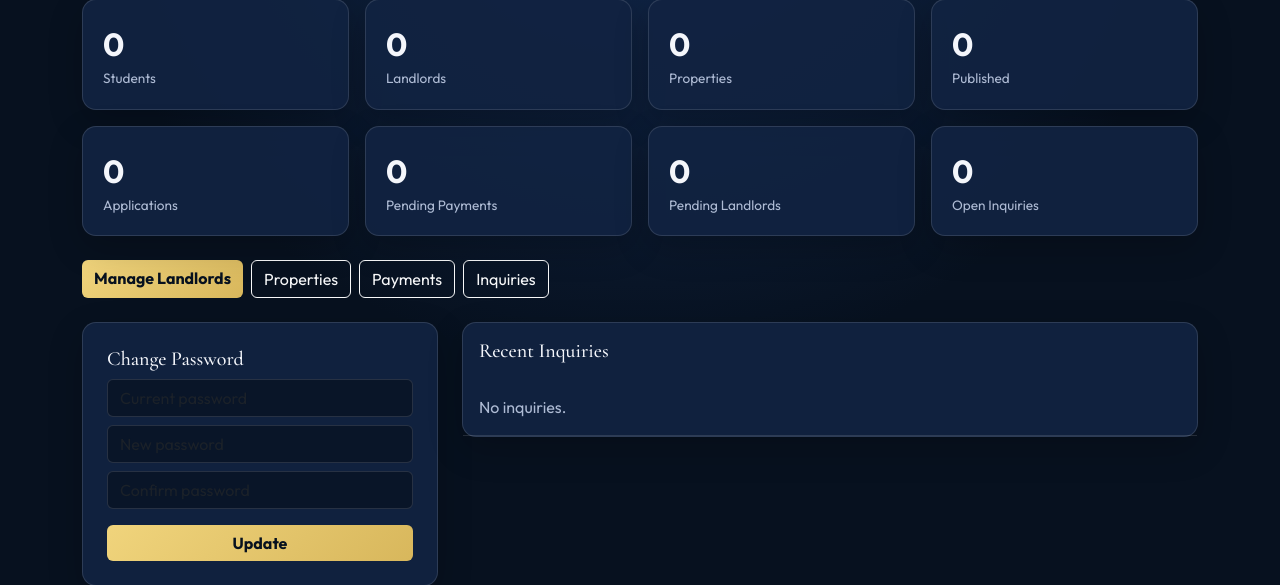
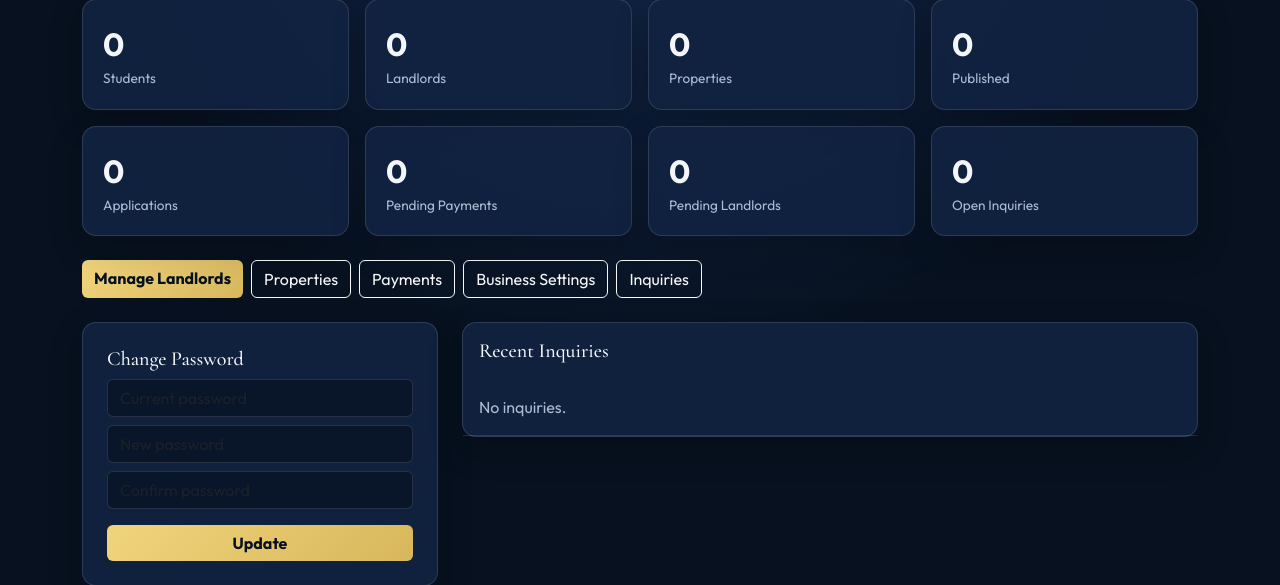
Before and after one commit to tarieciphertech/homebridge, a Flask app: page /admin/dashboard in a window 1280 px wide. Shown: the part 212-797 px from the top of the page. Run offline with Flask 3, Linux system fonts and the light colour scheme; a user stored in the database is signed in; some libraries are stand-ins or nearby versions.

Commit message:
Align admin dashboard with HomeBridge branding and settings

```diff
--- a/app/templates/admin/dashboard.html
+++ b/app/templates/admin/dashboard.html
@@ -1,11 +1,11 @@
 {% extends 'base.html' %}
-{% block title %}Admin Dashboard · Lexxi Cipher{% endblock %}
+{% block title %}Admin Dashboard · HomeBridge{% endblock %}
 {% block content %}
 <div class="container py-5"><div class="mb-4"><h1>Platform Dashboard</h1><p class="text-muted">Manage students, landlords, properties, payments and operations.</p></div>
 <div class="row g-3 mb-4">
 {% for label,value in [('Students',stats.students),('Landlords',stats.landlords),('Properties',stats.properties),('Published',stats.published_properties),('Applications',stats.applications),('Pending Payments',stats.pending_payments),('Pending Landlords',stats.pending_landlords),('Open Inquiries',stats.new_inquiries)] %}<div class="col-6 col-md-3"><div class="card stat"><div class="stat-value">{{ value }}</div><div class="stat-label">{{ label }}</div></div></div>{% endfor %}
 </div>
-<div class="d-flex gap-2 mb-4 flex-wrap"><a class="btn btn-gold" href="{{url_for('admin_bp.landlords')}}">Manage Landlords</a><a class="btn btn-outline-light" href="{{url_for('admin_bp.properties')}}">Properties</a><a class="btn btn-outline-light" href="{{url_for('admin_bp.payments')}}">Payments</a><a class="btn btn-outline-light" href="{{url_for('admin_bp.inquiries')}}">Inquiries</a></div>
+<div class="d-flex gap-2 mb-4 flex-wrap"><a class="btn btn-gold" href="{{url_for('admin_bp.landlords')}}">Manage Landlords</a><a class="btn btn-outline-light" href="{{url_for('admin_bp.properties')}}">Properties</a><a class="btn btn-outline-light" href="{{url_for('admin_bp.payments')}}">Payments</a><a class="btn btn-outline-light" href="{{url_for('admin_bp.settings')}}">Business Settings</a><a class="btn btn-outline-light" href="{{url_for('admin_bp.inquiries')}}">Inquiries</a></div>
 <div class="row g-4"><div class="col-lg-4"><div class="card p-4"><h5>Change Password</h5><form method="post" action="{{url_for('admin_bp.change_password')}}"><input class="form-control mb-2" type="password" name="current_password" placeholder="Current password" required><input class="form-control mb-2" type="password" name="new_password" placeholder="New password" required><input class="form-control mb-3" type="password" name="confirm_password" placeholder="Confirm password" required><button class="btn btn-gold w-100">Update</button></form></div></div>
 <div class="col-lg-8"><div class="card"><div class="p-3"><h5 class="mb-0">Recent Inquiries</h5></div><div class="table-responsive"><table class="table mb-0"><tbody>{% for i in recent_inquiries %}<tr><td>{{i.visitor_name}}<br><small class="text-muted">{{i.visitor_phone}}</small></td><td>{{i.message[:80]}}</td><td><a class="btn btn-sm btn-success" href="{{url_for('admin_bp.handle_inquiry',inquiry_id=i.id)}}">Handled</a></td></tr>{% else %}<tr><td class="text-muted p-3">No inquiries.</td></tr>{% endfor %}</tbody></table></div></div></div></div>
 </div>
```
